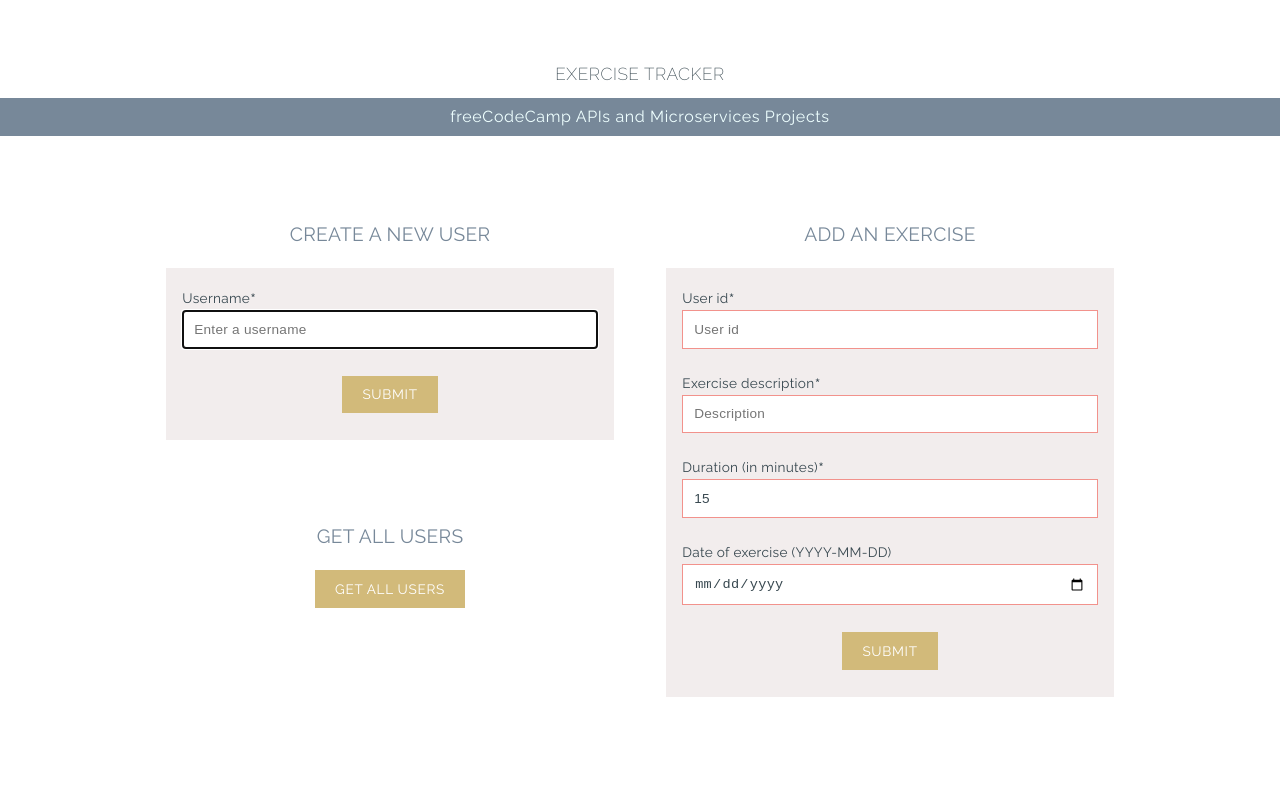
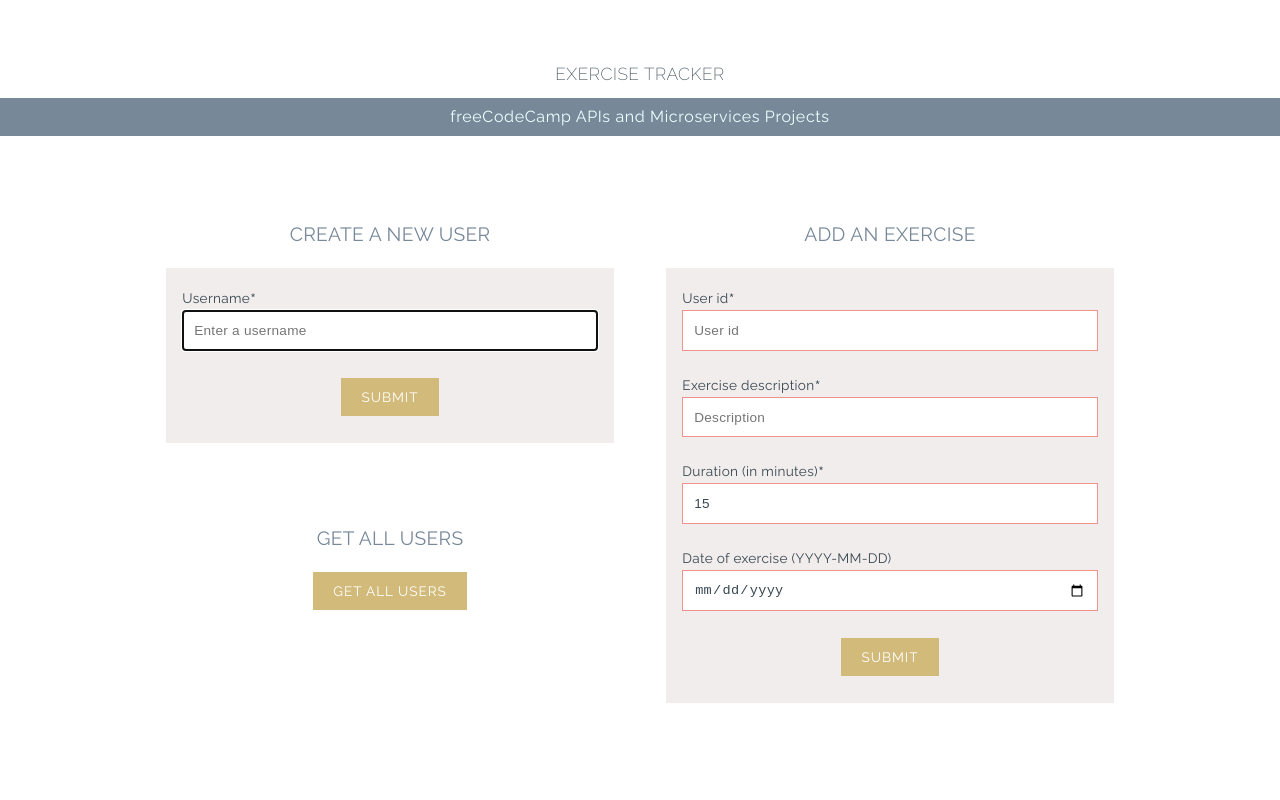
Before and after one commit to sannekarlsson/exercise-tracker-fcc, a website: page views/index.html in a window 1280 px wide. Shown: the top 800 px of the page. Drawn offline with Linux system fonts and the light colour scheme; files that its build step writes are made by us from their sources.

Commit message:
Fix input appearance on iOS

```diff
--- a/public/my-style.css
+++ b/public/my-style.css
@@ -7,7 +7,7 @@ html {
 }
 
 body {
-  background: #fff; /* #f7f7f7; #fff */
+  background: #fff;
   color: #37474F;
   font-family: Raleway, sans-serif;
   letter-spacing: 0.02em;
@@ -48,7 +48,6 @@ h1 {
   letter-spacing: 0.04em;
   padding: 0.6em;
   text-align: center;
-  /*text-transform: uppercase;*/
 }
 
 p {
@@ -92,9 +91,15 @@ p {
 }
 
 input {
+  -webkit-appearance: none;
+  -moz-appearance: none;
+  appearance: none;
   border: 1px solid #F2928C ;
+  -webkit-border-radius: 0;
+  border-radius: 0;
   color: #37474F;
   font-size: 1rem;
+  height: 3em;
   letter-spacing: 0.02em;
   padding: 0.8em;
   margin: 0 0 1rem;
@@ -124,8 +129,9 @@ input[type="submit"] {
   cursor: pointer;
   display: block;
   font-family: Raleway, sans-serif;
-  font-size: 0.8rem;
-  letter-spacing: 0.05em;
+  font-size: 0.95rem;
+  font-weight: 500;
+  letter-spacing: 0.07em;
   margin: 0 auto;
   padding-left: 1.5em;
   padding-right: 1.5em;
@@ -182,6 +188,11 @@ code {
   input[type="submit"] {
     font-size: 0.85rem;
   }
+
+  input[type="submit"] {
+    font-weight: 400;
+    height: 2.8em;
+  }
 }
 
 @media (min-width: 1024px) {
```
